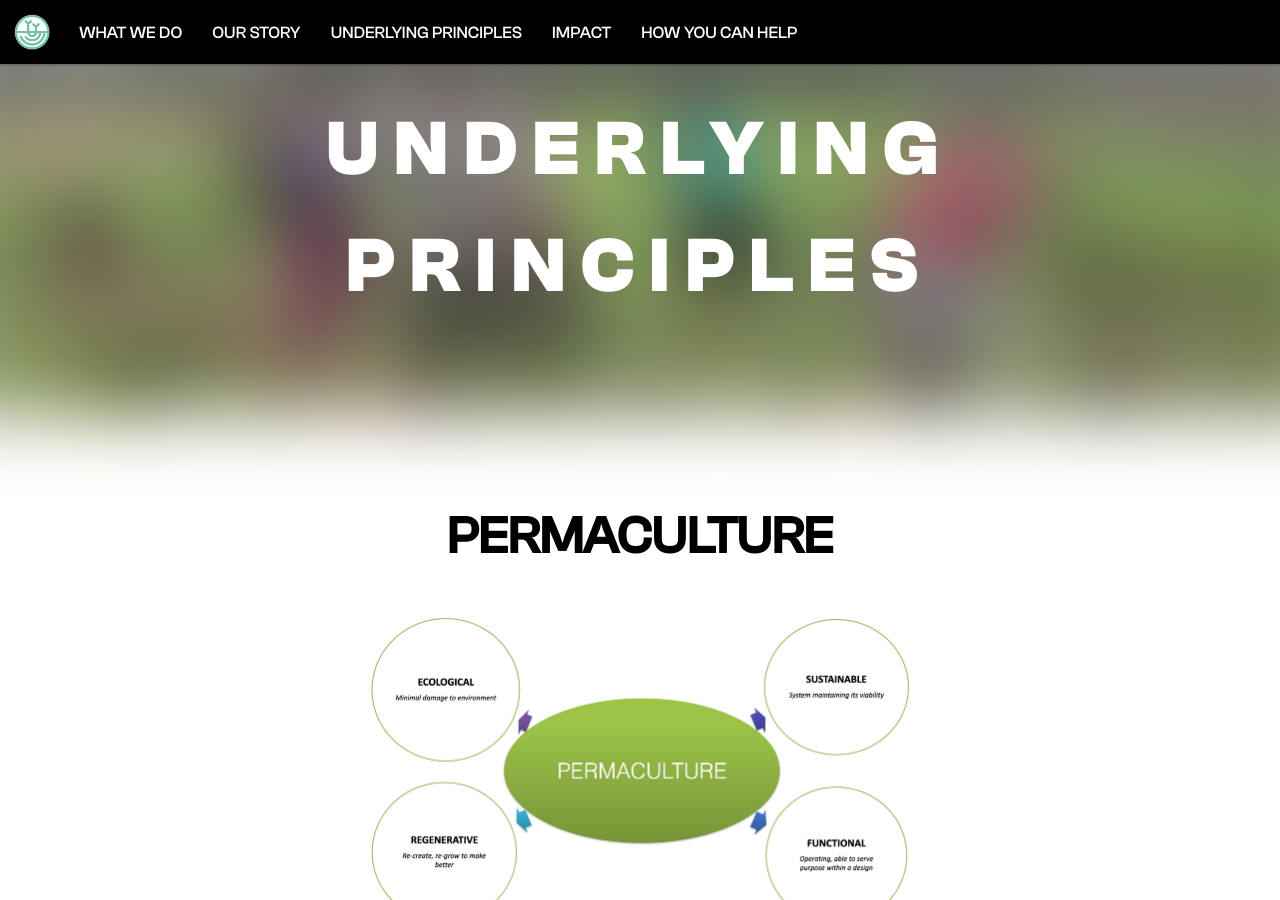
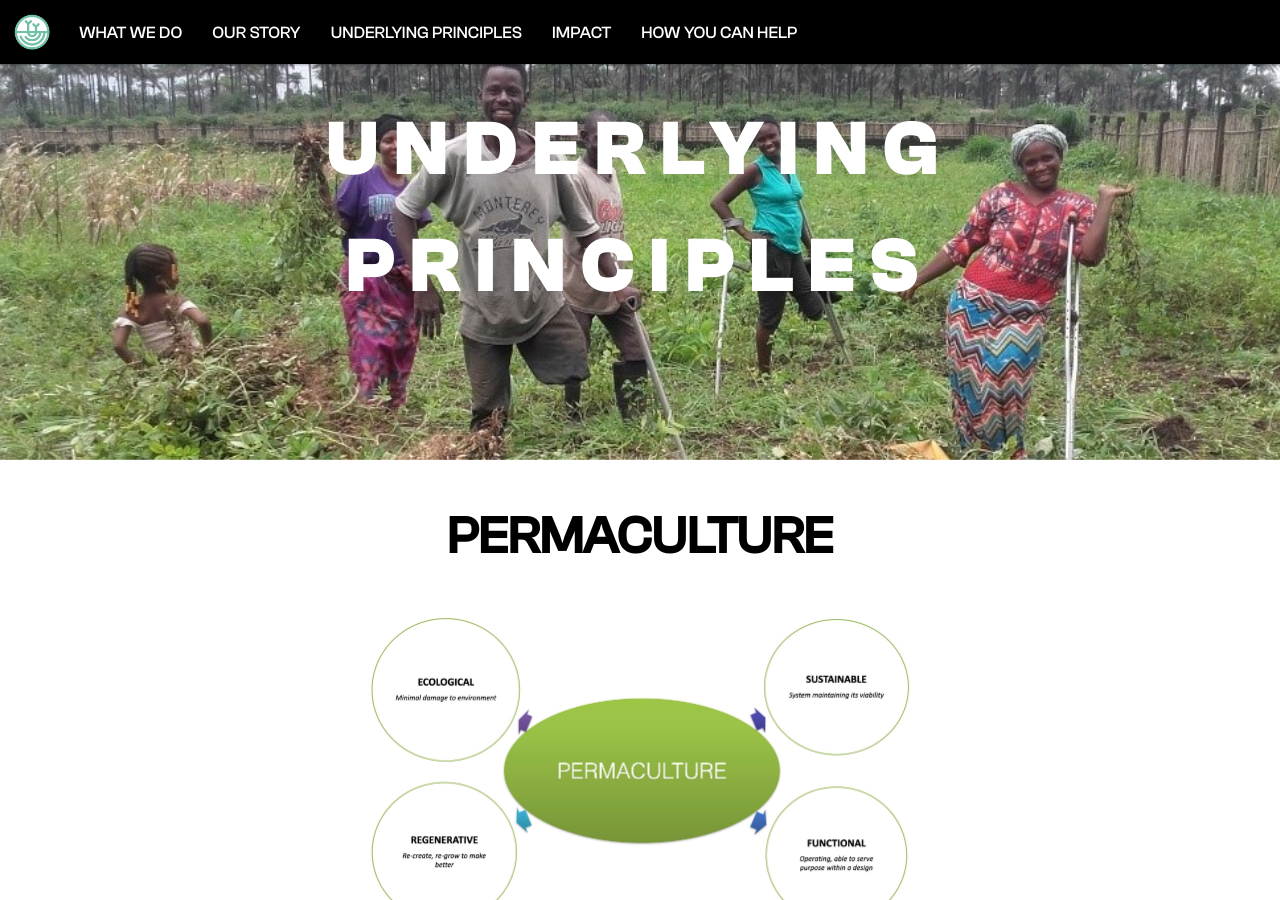
Before and after one commit to farmingoncrutches/farmingoncrutches.github.io, a Jekyll site: the page built from _pages/principles.html, in a window 1280 px wide and 900 px high. Built offline with Jekyll 4.4.1, drawn with Linux system fonts in a browser that asks for light colours.

Commit message:
replaced some pictures, removed header blur, other minor changes

```diff
--- a/_pages/about.html
+++ b/_pages/about.html
@@ -59,7 +59,7 @@
 					on adapting bee-keeping to be accessible to those with a single limb.
 				</div>
 			</div>
-			<div class="image" style="background-image:url('/assets/images/bee.jpg');">
+			<div class="image" style="background-image:url('/assets/images/bee.jpeg');">
 			</div>
 		</div>
 
@@ -82,7 +82,7 @@
 					out sustainable agricultural management practices.
 				</div>
 			</div>
-			<div class="image" style="background-image:url('/assets/images/demonstration.jpg');">
+			<div class="image" style="background-image:url('/assets/images/demonstration.jpeg');">
 			</div>
 		</div>
 
@@ -101,7 +101,7 @@
 					through drying, fermenting, storage and packaging etc.
 				</div>
 			</div>
-			<div class="image" style="background-image:url('/assets/images/excellence.jpg');">
+			<div class="image" style="background-image:url('/assets/images/excellence.jpeg');">
 			</div>
 		</div>
 
--- a/_pages/principles.html
+++ b/_pages/principles.html
@@ -28,8 +28,8 @@
 			the
 			sustainable development goals that are relevant to farming and rural life.
 		</div>
-		<div style="width: 50%;">
-			<img src="/assets/images/permaculture-ethics.jpg" width="100%" , height="100%" style="border-radius: 1em;">
+		<div>
+			<center><img src="/assets/images/permaculture-ethics.jpg" width="85%" style="border-radius: 1em;"></center>
 		</div>
 	</div>
 
@@ -62,8 +62,8 @@
 		<div class="title">
 			Bokashi Technology
 		</div>
-		<div style="width: 50%;">
-			<img src="/assets/images/bokashi.png" width="100%" height="100%" style="border-radius: 1em;">
+		<div>
+			<center><img src="/assets/images/bokashi.jpg" width="100%" style="border-radius: 1em;"></center>
 		</div>
 		<div class="section-paragraph">
 			A fundamental element of this approach is Bokashi – a form of composting which makes use of green and brown
@@ -103,8 +103,8 @@
 			technological, economic and political dimensions for food systems through from food production to
 			consumption.
 		</div>
-		<div style="width: 50%;">
-			<img src="/assets/images/agroecology.jpg" width="100%" , height="100%" style="border-radius: 1em;">
+		<div>
+			<center><img src="/assets/images/agroecology.jpg" width="80%" style="border-radius: 1em;"></center>
 		</div>
 	</div>
 
--- a/assets/css/main.css
+++ b/assets/css/main.css
@@ -250,8 +250,9 @@
 
 .header-img {
 	width: 110%;
-	filter: blur(35px);
-	transform: translateX(-5vw)
+	filter: blur(0px);
+	transform: translateX(-5vw);
+	transform: translateY(3.5vw)
 }
 
 .chapters {
```
Also changed, not shown: _pages/story.html (+18 -6 lines), assets/images/bee.jpeg (added), assets/images/bokashi.jpg (added), assets/images/bokashi.png (deleted), assets/images/demonstration.jpeg (added), assets/images/excellence.jpeg (added), assets/images/introductiontobokashitechnology.png (deleted), assets/images/loveofthegame.jpeg (added), assets/images/mambud.jpeg (added), 2 other files.
